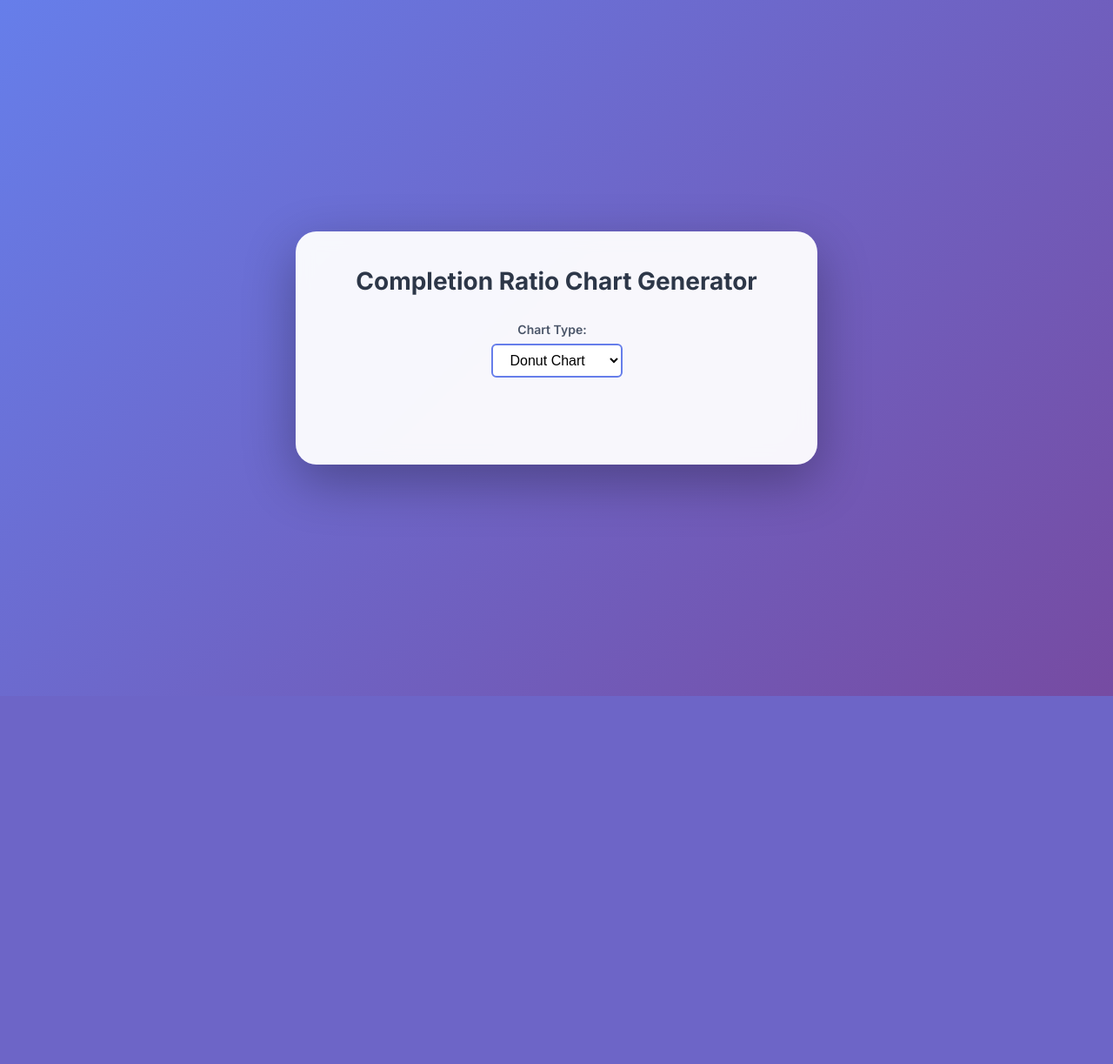
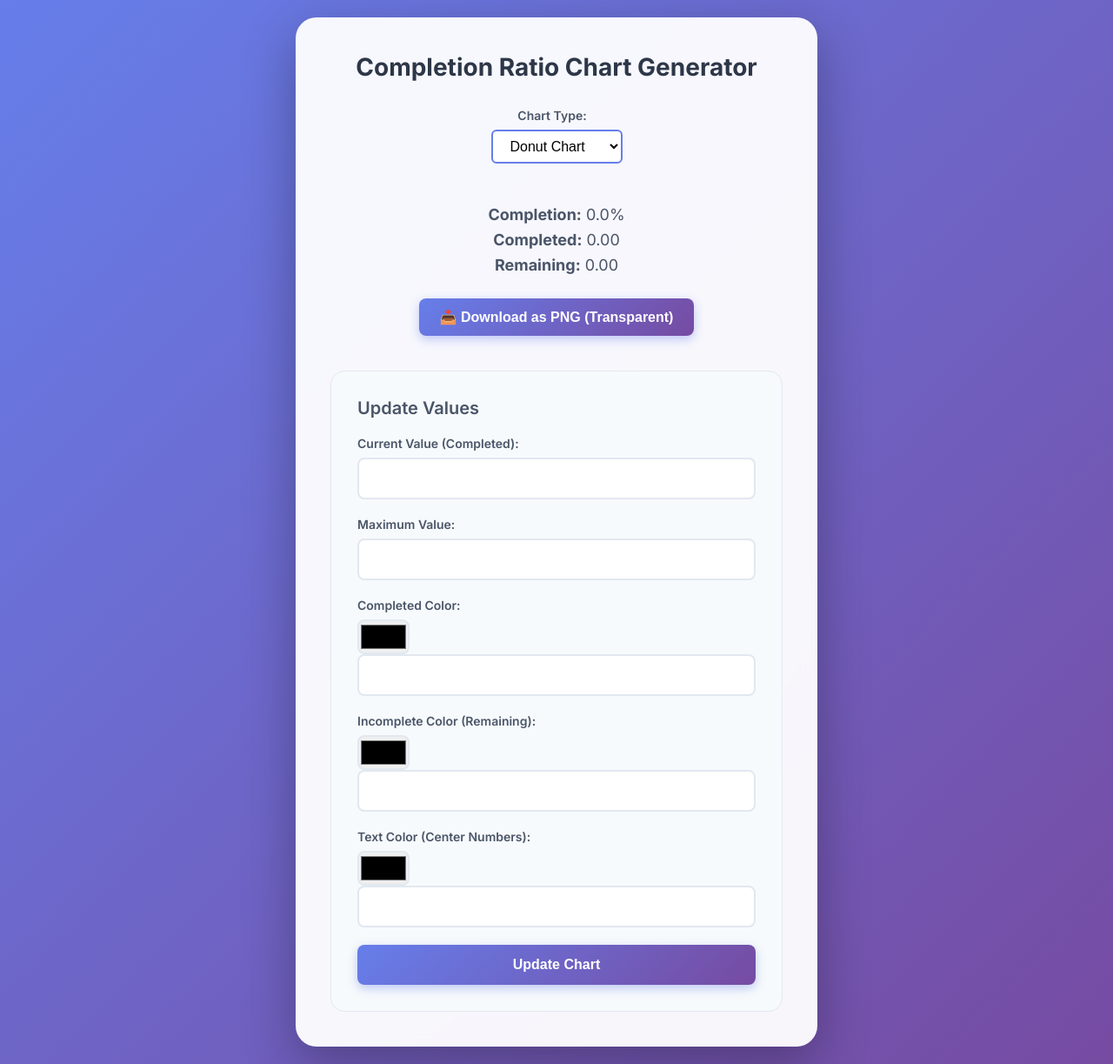
Before and after one commit to ArturoVargas1395/donut-chart-generator, a Flask app: template templates/index.html in a window 1280 px wide. Shown: the whole page at 87% size. Before the commit the page ends 800 px from the top, so only its background shows below. Run offline with Flask 3, Linux system fonts and the light colour scheme; the template is opened without the code that fills it, so the values that code supplies are empty.

Commit message:
Completely rebuild index.html to fix corrupted layout

```diff
--- a/templates/index.html
+++ b/templates/index.html
@@ -41,7 +41,96 @@
                         {{ data.completed_color }} 0deg {{ data.completed_degrees }}deg,
                         {{ data.incomplete_color }} {{ data.completed_degrees }}deg 360deg
                     );
-            <div class=" form-group">
+                    display: flex;
+                    align-items: center;
+                    justify-content: center;
+                    position: relative;
+                    box-shadow: 0 4px 12px rgba(0, 0, 0, 0.1);
+                    margin: 0 auto;
+                ">
+                    <div class="donut-hole" style="
+                        width: 220px;
+                        height: 220px;
+                        background: white;
+                        border-radius: 50%;
+                        display: flex;
+                        align-items: center;
+                        justify-content: center;
+                        position: absolute;
+                    ">
+                        <div class="donut-text" id="donutText" style="
+                            font-size: 48px;
+                            font-weight: 700;
+                            color: {{ data.text_color }};
+                            font-family: 'Inter', sans-serif;
+                        ">
+                            {{ "%.2f"|format(data.current) }}/{{ "%.0f"|format(data.max) }}
+                        </div>
+                    </div>
+                </div>
+            </div>
+
+            <!-- Battery Chart -->
+            <div id="battery-container" class="chart-display"
+                style="{{ 'display: block;' if data.chart_type == 'battery' else 'display: none;' }}">
+                <div class="battery-chart" id="batteryChart" style="
+                    width: 400px;
+                    height: 100px;
+                    border-radius: 12px;
+                    background: linear-gradient(
+                        to right,
+                        {{ data.completed_color }} 0%,
+                        {{ data.completed_color }} {{ data.percentage }}%,
+                        {{ data.incomplete_color }} {{ data.percentage }}%,
+                        {{ data.incomplete_color }} 100%
+                    );
+                    display: flex;
+                    align-items: center;
+                    justify-content: center;
+                    position: relative;
+                    box-shadow: 0 4px 12px rgba(0, 0, 0, 0.1);
+                    margin: 0 auto;
+                    border: 3px solid #333;
+                ">
+                    <div class="battery-text" id="batteryText" style="
+                        font-size: 36px;
+                        font-weight: 700;
+                        color: {{ data.text_color }};
+                        font-family: 'Inter', sans-serif;
+                        text-shadow: 0 0 4px rgba(255,255,255,0.8), 0 0 8px rgba(255,255,255,0.6);
+                    ">
+                        {{ "%.2f"|format(data.current) }}/{{ "%.0f"|format(data.max) }}
+                    </div>
+                </div>
+            </div>
+
+            <div class="stats">
+                <p><strong>Completion:</strong> {{ "%.1f"|format(data.percentage) }}%</p>
+                <p><strong>Completed:</strong> {{ "%.2f"|format(data.current) }}</p>
+                <p><strong>Remaining:</strong> {{ "%.2f"|format(data.max - data.current) }}</p>
+            </div>
+
+            <div style="text-align: center; margin-top: 20px;">
+                <button onclick="downloadChart()" style="
+                    padding: 12px 24px;
+                    background: linear-gradient(135deg, #667eea 0%, #764ba2 100%);
+                    color: white;
+                    border: none;
+                    border-radius: 8px;
+                    font-size: 16px;
+                    font-weight: 600;
+                    cursor: pointer;
+                    box-shadow: 0 4px 12px rgba(102, 126, 234, 0.4);
+                ">📥 Download as PNG (Transparent)</button>
+            </div>
+        </div>
+
+        <div class="controls">
+            <h2>Update Values</h2>
+            <form method="POST" action="/update">
+                <input type="hidden" id="chart_type" name="chart_type" value="{{ data.chart_type }}">
+
+                <div class="form-group">
                     <label for="current">Current Value (Completed):</label>
                     <input type="number" id="current" name="current" value="{{ data.current }}" step="0.01" min="0"
                         max="{{ data.max }}" required>
```
Lines whose indentation alone changed are shown as unchanged.
